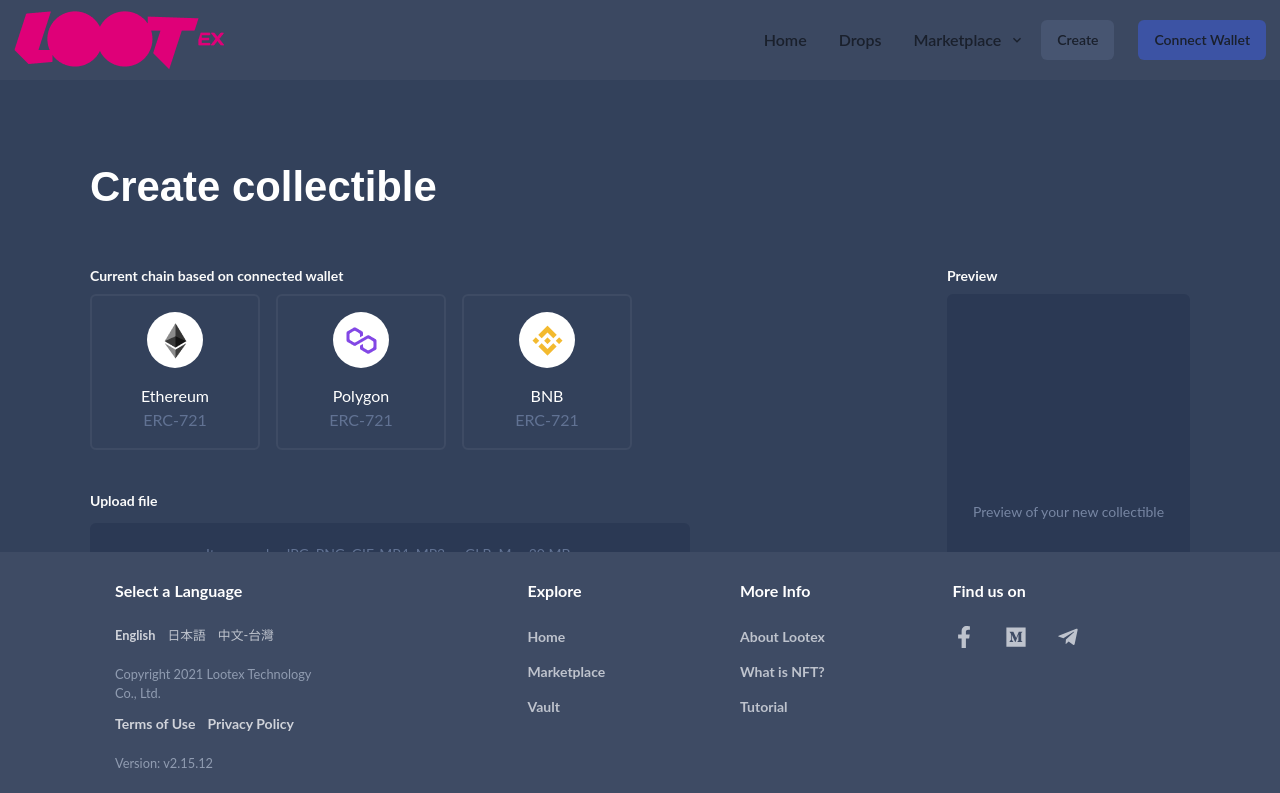
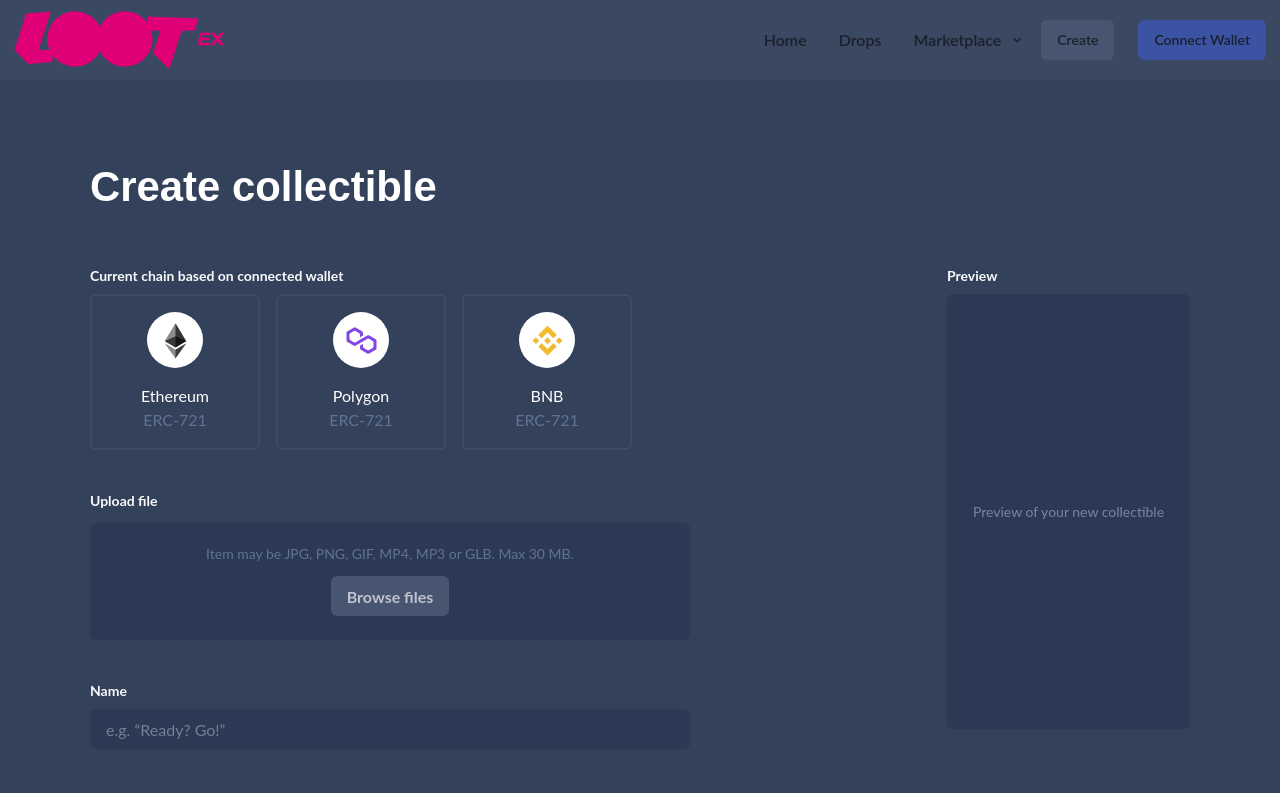
Before and after one commit to ellenchialin/nft-creator, a React (Create React App) app: page / in a window 1280 px wide. Shown: the top 793 px of the page. Built offline with nearby package versions, Linux system fonts and the light colour scheme.

Commit message:
Remove position fixed on footer

```diff
--- a/src/App.js
+++ b/src/App.js
@@ -30,8 +30,8 @@
         setCurrentAccount(account);
         setCurrentChainId(chainId);
       } else {
-        alert('No authorized account found');
-        console.log('No authorized account found');
+        alert('Please connect to wallet (Rinkeby) for testing.');
+        console.log('Please connect to wallet (Rinkeby) for testing.');
       }
     } catch (error) {
       console.log(error);
--- a/src/components/form/Form.js
+++ b/src/components/form/Form.js
@@ -43,7 +43,7 @@
 
       if (Object.values(requiredData).some(value => !value)) {
         alert(
-          'FIle, Name and Description are required. Please check before submit.'
+          'File, Name and Description are required. Please check before submit.'
         );
         return;
       }
--- a/src/components/layout/Footer.js
+++ b/src/components/layout/Footer.js
@@ -10,15 +10,13 @@
       as="footer"
       backgroundColor="#3E4B64"
       w="full"
-      h="248px"
-      position="fixed"
-      zIndex={2}
       bottom="0"
       justify="center"
       align="center"
+      py="50px"
       px="115px"
     >
-      <Flex w="1210px">
+      <Flex w="1210px" direction={{ md: 'column', lg: 'row' }}>
         <FooterInfo />
         <FooterList title="Explore" items={['Home', 'Marketplace', 'Vault']} />
         <FooterList
--- a/src/components/layout/MainContainer.js
+++ b/src/components/layout/MainContainer.js
@@ -19,7 +19,7 @@
         direction="column"
         my="0"
         mx="auto"
-        pb="300px"
+        pb="100px"
       >
         <PageTitle title="Create collectible" />
         <Form currentAccount={currentAccount} currentChainId={currentChainId} />
```
